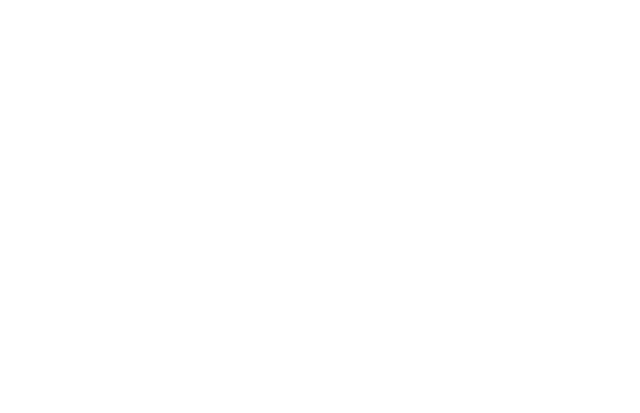
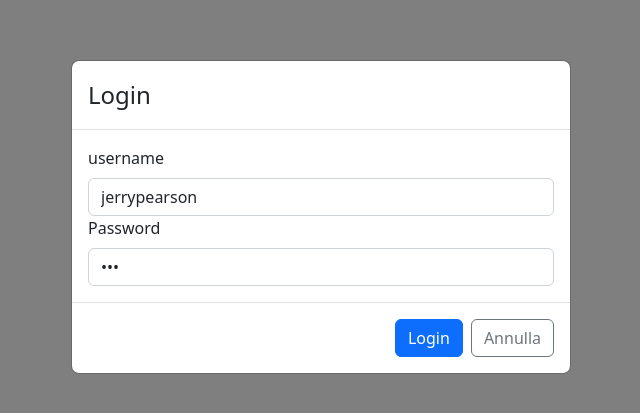
Before and after one commit to polito-SE2-TEAM-20/softeng2-OfficeQueueManagementSystem, a React (Create React App) app in the folder front-end/: page /login in a window 1280 px wide. Before the commit this address had no page. Shown: the part 183-596 px from the top of the page, without its empty margins (319-959 px from the left). Built offline with nearby package versions, Linux system fonts and the light colour scheme.

Commit message:
Login front-end

```diff
--- /dev/null
+++ b/front-end/src/API.js
@@ -0,0 +1,34 @@
+
+const APIURL = 'http://se2-queue-backend.germangorodnev.com/';
+
+async function logIn(credentials){
+    let response = await fetch(( APIURL + 'auth/login/'), {
+        method: 'POST',
+        headers: {
+            'Content-type': 'application/json'
+        },
+        body: JSON.stringify(credentials),
+
+
+    });
+    if(response.ok){
+
+
+        const user = await response.json();
+        localStorage.setItem('token', user.token);
+        console.log(localStorage);
+        return user;
+
+    }else{
+        const errDetail = await response.json();
+        throw errDetail.message;
+    }
+}
+
+async function logOut(){
+    localStorage.removeItem('token');
+}
+
+
+const API = {logIn, logOut};
+export default API;
--- /dev/null
+++ b/front-end/src/AdministratorPage/administratorpage.js
@@ -0,0 +1,28 @@
+import { Container, Row, Col, Alert} from 'react-bootstrap';
+import { LogoutButton } from '../Login/Login';
+
+const Administratorpage = ({user, logout}) =>{
+    return (
+        <Container fluid>
+        <Row>
+        <Col className='col-10'>
+        <div>
+
+        {<LogoutButton logout={logout} user={user} /> }
+        {<h4>Benvenuto administrator{user && user.name}</h4>}
+        </div>
+
+        </Col>
+        </Row>
+        <Row >
+        <Col className = 'col-5'>
+        </Col>
+
+          </Row>
+    </Container>
+
+
+    );
+}
+
+export default Administratorpage;
--- a/front-end/src/App.js
+++ b/front-end/src/App.js
@@ -1,6 +1,14 @@
 import 'bootstrap/dist/css/bootstrap.min.css';
 import './App.css';
 import ClientStand from './client-stand/ClientStand';
+
+import { LoginForm } from './Login/Login';
+import API from './API';
+
+import Officerpage from './OfficerPage/officerpage';
+import Administratorpage from './AdministratorPage/administratorpage';
+import {useState } from 'react';
+
 import React from "react";
 import {
   BrowserRouter as Router,
@@ -8,20 +16,66 @@
   Route,
   Link,
   useRouteMatch,
-  useParams
+  useParams,
+  Navigate,
+  useNavigate
 } from "react-router-dom";
 import MainScreenWrapper from './main-screen/MainScreenWrapper';
 
 function App() {
   return (
     <Router>
+      <App2 />
+    </Router>
+  )
+}
+
+function App2() {
+    const [loggedIn, setLoggedIn] = useState(false);
+    const [user, setUser] = useState({});
+    const [message, setMessage] = useState('');
+    const navigate = useNavigate();
+
+    const doLogIn = (credentials) => {
+        API.logIn(credentials)
+          .then(user => {
+            setLoggedIn(true);
+            setUser(user);
+            setMessage('');
+            if(user.role){
+              navigate('/administrator');
+            }else{
+              navigate('/officer');
+            }
+
+          })
+          .catch(err => {
+            setMessage(err);
+          }
+          )
+      }
+
+      const doLogOut = async () => {
+        await API.logOut();
+        setLoggedIn(false);
+        setUser({});
+        console.log(user);
+        console.log(localStorage);
+        navigate('/');
+      }
+
+  return (
+    <>
       <Routes>
         <Route path="/mainscreen" element={<MainScreenWrapper/>}>
         </Route>
         <Route path="/clientstand" element={<ClientStand />}>
         </Route>
+        <Route path = "/login" element={<LoginForm login={doLogIn} user={user} logout={doLogOut}/>}></Route>
+        <Route path = '/officer' element = {<Officerpage user={user}  logout={doLogOut}/>}/>
+        <Route path = '/administrator' element = {<Administratorpage user={user}  logout={doLogOut}/>}/>
       </Routes>
-    </Router>
+      </>
   );
 }
 
--- /dev/null
+++ b/front-end/src/Login/Login.js
@@ -0,0 +1,89 @@
+import { Form, Button, Alert, Modal } from 'react-bootstrap';
+import { useState } from 'react';
+import { useNavigate } from 'react-router-dom';
+
+
+
+function LoginForm(props) {
+  const [username, setUsername] = useState('jerrypearson');
+  const [password, setPassword] = useState('123');
+  const [show, setShow] = useState(false);
+  const [errorMessage, setErrorMessage] = useState('');
+
+  const navigate = useNavigate();
+
+
+  const handleSubmit = async (event) => {
+    event.preventDefault();
+    setErrorMessage('');
+    const credentials = { username, password };
+    let valid = true;
+    if (username === '' || password === '') {
+      valid = false;
+      setShow(true);
+    }
+    if(valid)
+    {
+        props.login(credentials);
+      }else{
+        setErrorMessage('Username and password cannot be empty');
+        setShow(true)
+    }
+  };
+
+
+  return (
+    <Modal centered show animation={false}>
+      <Form onSubmit={handleSubmit}>
+        <Modal.Header>
+          <Modal.Title>Login</Modal.Title>
+        </Modal.Header>
+        <Modal.Body>
+          <Alert
+            dismissible
+            show={show}
+            onClose={() => setShow(false)}
+            variant="danger">
+            {errorMessage}
+          </Alert>
+          <Form.Group controlId="username">
+            <Form.Label>username</Form.Label>
+            <Form.Control
+              type = "text"
+              value={username}
+              onChange={(ev) => setUsername(ev.target.value)}
+            />
+          </Form.Group>
+          <Form.Group controlId="password">
+            <Form.Label>Password</Form.Label>
+            <Form.Control
+              type="password"
+              value={password}
+              onChange={(ev) => setPassword(ev.target.value)}
+            />
+          </Form.Group>
+        </Modal.Body>
+        <Modal.Footer>
+          <Button type="submit">Login</Button>
+          <Button variant="outline-secondary" onClick={()=> navigate('/')}>Annulla</Button>
+        </Modal.Footer>
+      </Form>
+    </Modal>
+  );
+}
+
+
+function LoginButton() {
+    const navigate = useNavigate();
+    return(
+        <Button variant="outline-primary" onClick={()=> navigate('/officer')}>Login</Button>
+    )
+  }
+
+function LogoutButton(props) {
+  return(
+    <Button variant="outline-primary" onClick={props.logout}>Logout</Button>
+  )
+}
+
+export { LoginForm, LogoutButton, LoginButton };
--- /dev/null
+++ b/front-end/src/OfficerPage/officerpage.js
@@ -0,0 +1,28 @@
+import { Container, Row, Col, Alert} from 'react-bootstrap';
+import { LogoutButton } from '../Login/Login';
+
+const Officerpage = ({user, logout}) =>{
+    return (
+        <Container fluid>
+        <Row>
+        <Col className='col-10'>
+        <div>
+
+        {<LogoutButton logout={logout} user={user} /> }
+        {<h4>Benvenuto officer {user && user.name}</h4>}
+        </div>
+
+        </Col>
+        </Row>
+        <Row >
+        <Col className = 'col-5'>
+        </Col>
+
+          </Row>
+    </Container>
+
+
+    );
+}
+
+export default Officerpage;
```
